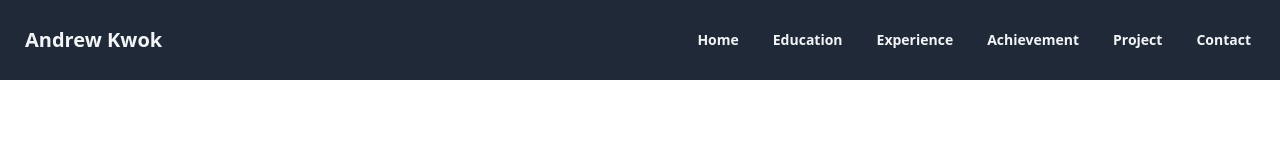
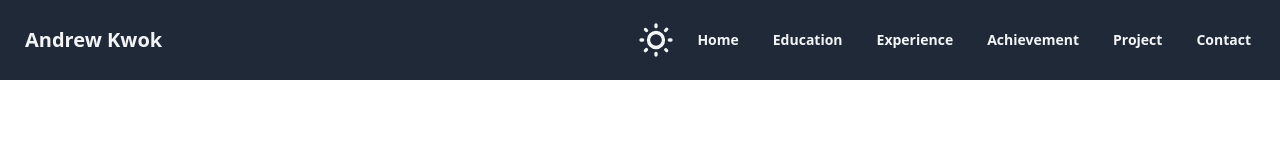
Before and after one commit to Andrew-Kwok/andrewkwok, a Vue app: page / in a window 1280 px wide. Shown: the top 160 px of the page. Built offline with nearby package versions, Linux system fonts and the light colour scheme.

Commit message:
fix navbar head button

```diff
--- a/src/App.vue
+++ b/src/App.vue
@@ -26,11 +26,22 @@
   },
 };
 
+const swiperInstance = ref()
+
+const onSwiper = (swiper) => {
+  swiperInstance.value = swiper
+}
+
+const slideToHome = () =>{
+  swiperInstance.value.slideTo(0);
+}
+
+
 </script>
 
 <template>
-  <Navbar />
-  <swiper @swiper="getRef"
+  <Navbar :slideToHome="slideToHome" />
+  <swiper @swiper="onSwiper"
       :direction="'vertical'"
       :slidesPerView="1"
       :spaceBetween="0"
@@ -38,10 +49,10 @@
       :pagination="pagination"
       :modules="swiperModules"
   >
-      <swiper-slide id="home">
+      <swiper-slide>
         <HomeSection />
       </swiper-slide>
-      <swiper-slide id="education">
+      <swiper-slide>
         <EducationSection />
       </swiper-slide>
       <swiper-slide>
--- a/src/components/NavBar.vue
+++ b/src/components/NavBar.vue
@@ -1,50 +1,36 @@
 <script setup>
 import { ref, onMounted, watchEffect } from "vue";
-import swiper from "swiper";
-
-const sections = ['home', 'education', 'experience', 'achievement', 'project', 'contact']
-const scrollToSection = (section) => {
-  console.log(section, sections.indexOf(section));
-
-  // swiper.slideToLoop(sections.indexOf(section));
-}
 
 const theme = ref(window.matchMedia('(prefers-color-scheme: dark)').matches ? 'dark' : 'light');
 const toggleTheme = () => {
   theme.value = theme.value === 'dark' ? 'light' : 'dark';
 };
 
-// const swiper = ref(null);
-
 onMounted(() => {
   document.querySelector('html')?.setAttribute('data-theme', theme.value);
-
-  // swiper.value = new Swiper('.swiper-pagination', {
-  //   clickable: true,
-  // });
 });
 watchEffect(() => {
   document.querySelector('html')?.setAttribute('data-theme', theme.value);
-})
+});
+
+const props = defineProps(['slideToHome']);
 
 </script>
 
 <template>
   <nav id="navbar" class="navbar bg-gray-800 fixed top-0 z-50">
     <div class="flex-1">
-      <a class="btn btn-ghost normal-case text-xl text-gray-100">Andrew Kwok</a>
+      <a class="btn btn-ghost normal-case text-xl text-gray-100" @click="props.slideToHome">Andrew Kwok</a>
     </div>
 
-<!--    <label class="swap swap-rotate">-->
-<!--      <input type="checkbox" @click="toggleTheme()" :checked="theme === 'light'"  />-->
-<!--      <svg class="swap-on fill-gray-100 w-10 h-10" xmlns="http://www.w3.org/2000/svg" viewBox="0 0 24 24"><path d="M5.64,17l-.71.71a1,1,0,0,0,0,1.41,1,1,0,0,0,1.41,0l.71-.71A1,1,0,0,0,5.64,17ZM5,12a1,1,0,0,0-1-1H3a1,1,0,0,0,0,2H4A1,1,0,0,0,5,12Zm7-7a1,1,0,0,0,1-1V3a1,1,0,0,0-2,0V4A1,1,0,0,0,12,5ZM5.64,7.05a1,1,0,0,0,.7.29,1,1,0,0,0,.71-.29,1,1,0,0,0,0-1.41l-.71-.71A1,1,0,0,0,4.93,6.34Zm12,.29a1,1,0,0,0,.7-.29l.71-.71a1,1,0,1,0-1.41-1.41L17,5.64a1,1,0,0,0,0,1.41A1,1,0,0,0,17.66,7.34ZM21,11H20a1,1,0,0,0,0,2h1a1,1,0,0,0,0-2Zm-9,8a1,1,0,0,0-1,1v1a1,1,0,0,0,2,0V20A1,1,0,0,0,12,19ZM18.36,17A1,1,0,0,0,17,18.36l.71.71a1,1,0,0,0,1.41,0,1,1,0,0,0,0-1.41ZM12,6.5A5.5,5.5,0,1,0,17.5,12,5.51,5.51,0,0,0,12,6.5Zm0,9A3.5,3.5,0,1,1,15.5,12,3.5,3.5,0,0,1,12,15.5Z"/></svg>-->
-<!--      <svg class="swap-off fill-gray-100 w-10 h-10" xmlns="http://www.w3.org/2000/svg" viewBox="0 0 24 24"><path d="M21.64,13a1,1,0,0,0-1.05-.14,8.05,8.05,0,0,1-3.37.73A8.15,8.15,0,0,1,9.08,5.49a8.59,8.59,0,0,1,.25-2A1,1,0,0,0,8,2.36,10.14,10.14,0,1,0,22,14.05,1,1,0,0,0,21.64,13Zm-9.5,6.69A8.14,8.14,0,0,1,7.08,5.22v.27A10.15,10.15,0,0,0,17.22,15.63a9.79,9.79,0,0,0,2.1-.22A8.11,8.11,0,0,1,12.14,19.73Z"/></svg>-->
-<!--    </label>-->
-
+    <label class="swap swap-rotate">
+      <input type="checkbox" @click="toggleTheme()" :checked="theme === 'light'"  />
+      <svg class="swap-on fill-gray-100 w-10 h-10" xmlns="http://www.w3.org/2000/svg" viewBox="0 0 24 24"><path d="M5.64,17l-.71.71a1,1,0,0,0,0,1.41,1,1,0,0,0,1.41,0l.71-.71A1,1,0,0,0,5.64,17ZM5,12a1,1,0,0,0-1-1H3a1,1,0,0,0,0,2H4A1,1,0,0,0,5,12Zm7-7a1,1,0,0,0,1-1V3a1,1,0,0,0-2,0V4A1,1,0,0,0,12,5ZM5.64,7.05a1,1,0,0,0,.7.29,1,1,0,0,0,.71-.29,1,1,0,0,0,0-1.41l-.71-.71A1,1,0,0,0,4.93,6.34Zm12,.29a1,1,0,0,0,.7-.29l.71-.71a1,1,0,1,0-1.41-1.41L17,5.64a1,1,0,0,0,0,1.41A1,1,0,0,0,17.66,7.34ZM21,11H20a1,1,0,0,0,0,2h1a1,1,0,0,0,0-2Zm-9,8a1,1,0,0,0-1,1v1a1,1,0,0,0,2,0V20A1,1,0,0,0,12,19ZM18.36,17A1,1,0,0,0,17,18.36l.71.71a1,1,0,0,0,1.41,0,1,1,0,0,0,0-1.41ZM12,6.5A5.5,5.5,0,1,0,17.5,12,5.51,5.51,0,0,0,12,6.5Zm0,9A3.5,3.5,0,1,1,15.5,12,3.5,3.5,0,0,1,12,15.5Z"/></svg>
+      <svg class="swap-off fill-gray-100 w-10 h-10" xmlns="http://www.w3.org/2000/svg" viewBox="0 0 24 24"><path d="M21.64,13a1,1,0,0,0-1.05-.14,8.05,8.05,0,0,1-3.37.73A8.15,8.15,0,0,1,9.08,5.49a8.59,8.59,0,0,1,.25-2A1,1,0,0,0,8,2.36,10.14,10.14,0,1,0,22,14.05,1,1,0,0,0,21.64,13Zm-9.5,6.69A8.14,8.14,0,0,1,7.08,5.22v.27A10.15,10.15,0,0,0,17.22,15.63a9.79,9.79,0,0,0,2.1-.22A8.11,8.11,0,0,1,12.14,19.73Z"/></svg>
+    </label>
 
     <div class="flex-none">
-      <ul class="menu menu-horizontal px-1">
-        <div class="swiper-pagination"> </div>
+      <ul class="menu menu-horizontal px-1 swiper-pagination">
       </ul>
     </div>
   </nav>
```
